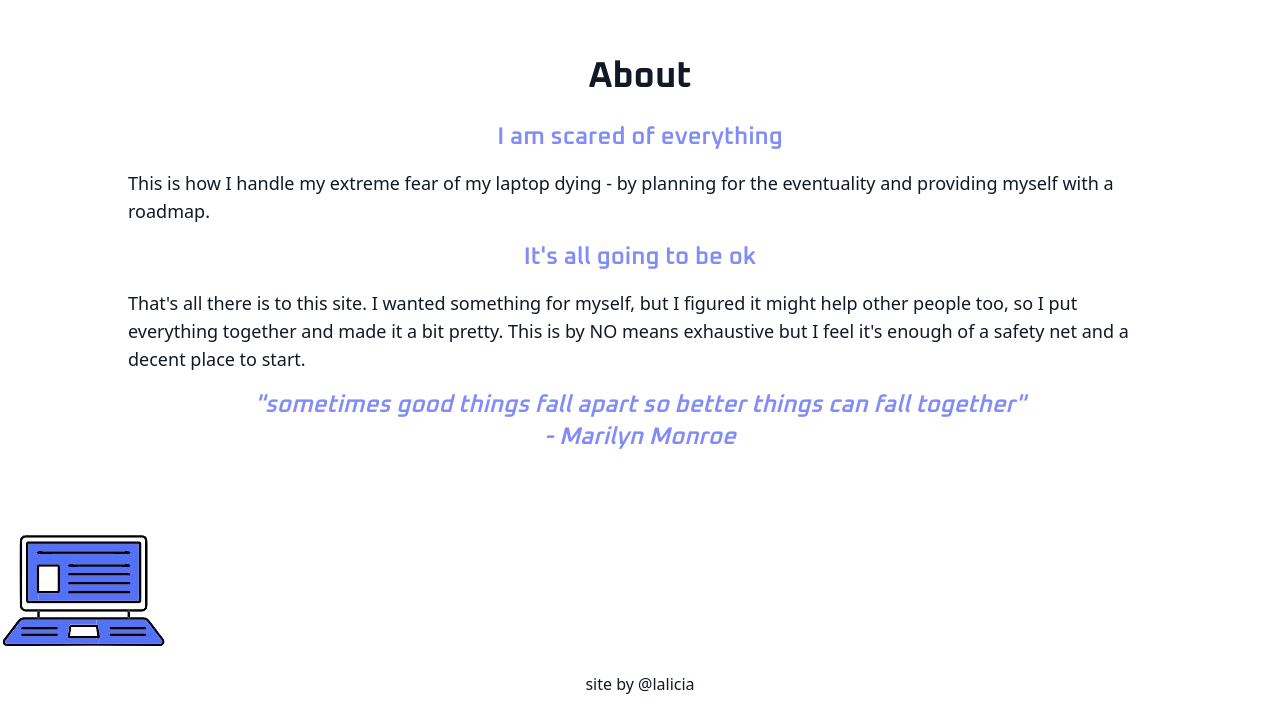
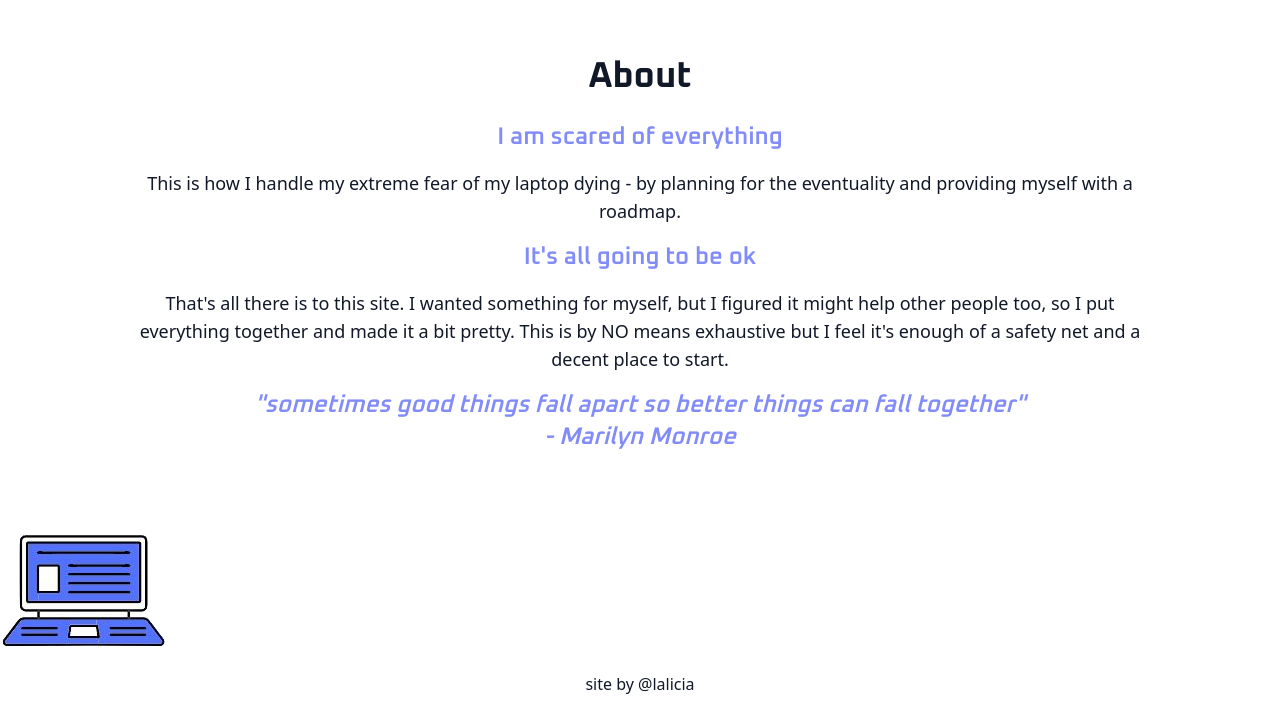
Before and after one commit to lalicia/get_set_back_up, a Next.js app: page /about in a window 1280 px wide. Shown: the part 127-839 px from the top of the page. Built offline with nearby package versions, Linux system fonts and the light colour scheme.

Commit message:
centered text on About page following successful deployment - doesn't look quite right uncentered

```diff
--- a/pages/about.js
+++ b/pages/about.js
@@ -16,11 +16,11 @@ function About() {
 
                     <h2 className="text-center text-2xl font-fancy mt-[1rem] mb-[1rem] text-indigo-400 max-w-[95%] m-auto font-semibold">I am scared of everything</h2>
 
-                    <p className="text-lg font-medium">This is how I handle my extreme fear of my laptop dying - by planning for the eventuality and providing myself with a roadmap.</p>
+                    <p className="text-lg font-medium text-center">This is how I handle my extreme fear of my laptop dying - by planning for the eventuality and providing myself with a roadmap.</p>
 
                     <h2 className="text-center text-2xl font-fancy mt-[1rem] mb-[1rem] text-indigo-400 max-w-[95%] m-auto font-semibold">It's all going to be ok</h2>
 
-                    <p className="text-lg font-medium">That's all there is to this site. I wanted something for myself, but I figured it might help other people too, so I put everything together and made it a bit pretty. This is by NO means exhaustive but I feel it's enough of a safety net and a decent place to start.</p>
+                    <p className="text-lg font-medium text-center">That's all there is to this site. I wanted something for myself, but I figured it might help other people too, so I put everything together and made it a bit pretty. This is by NO means exhaustive but I feel it's enough of a safety net and a decent place to start.</p>
 
                     <blockquote className="text-center text-2xl font-fancy mt-[1rem] mb-[1rem] text-indigo-400 italic max-w-[95%] m-auto font-semibold">"sometimes good things fall apart so better things can fall together"<br></br>- Marilyn Monroe</blockquote>
                 </div>
```
